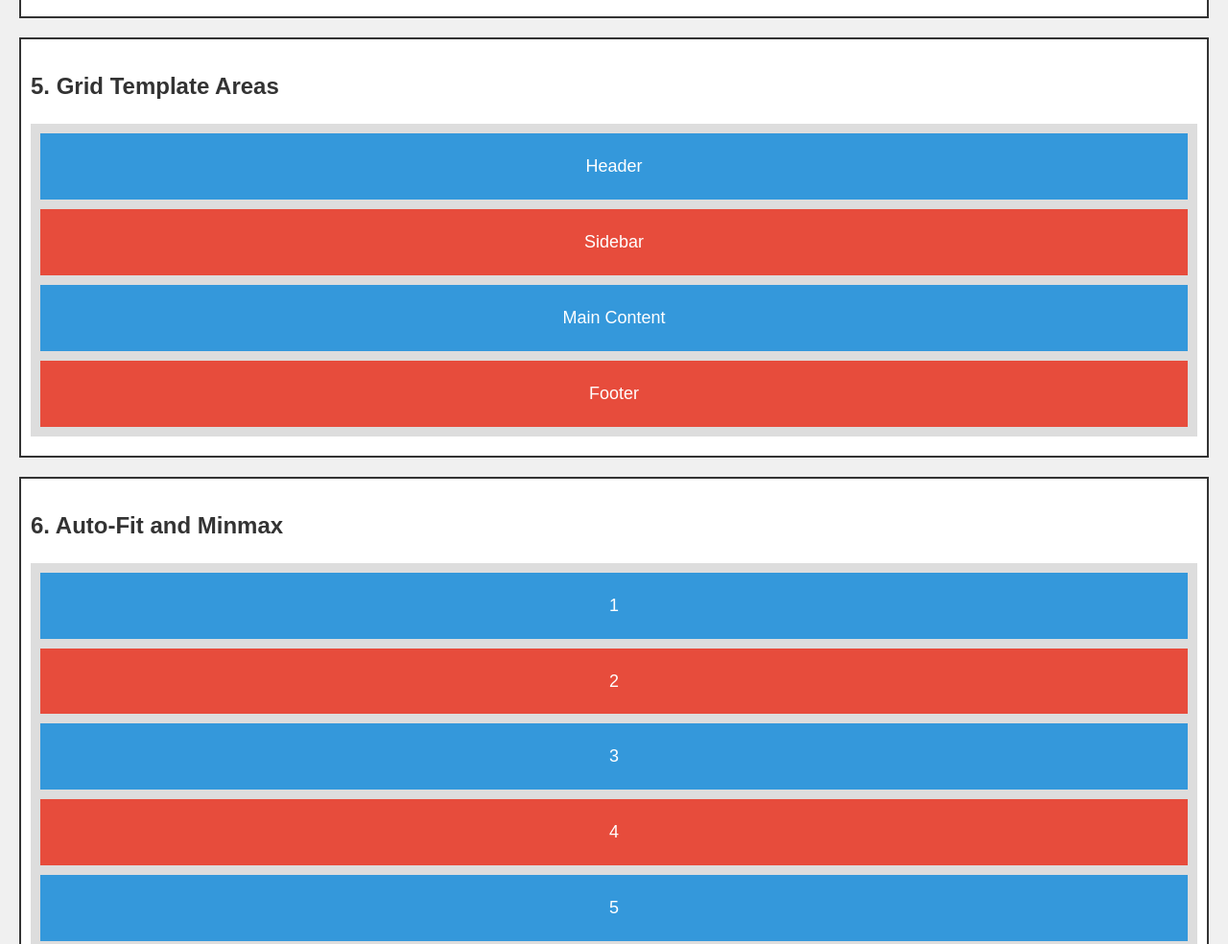
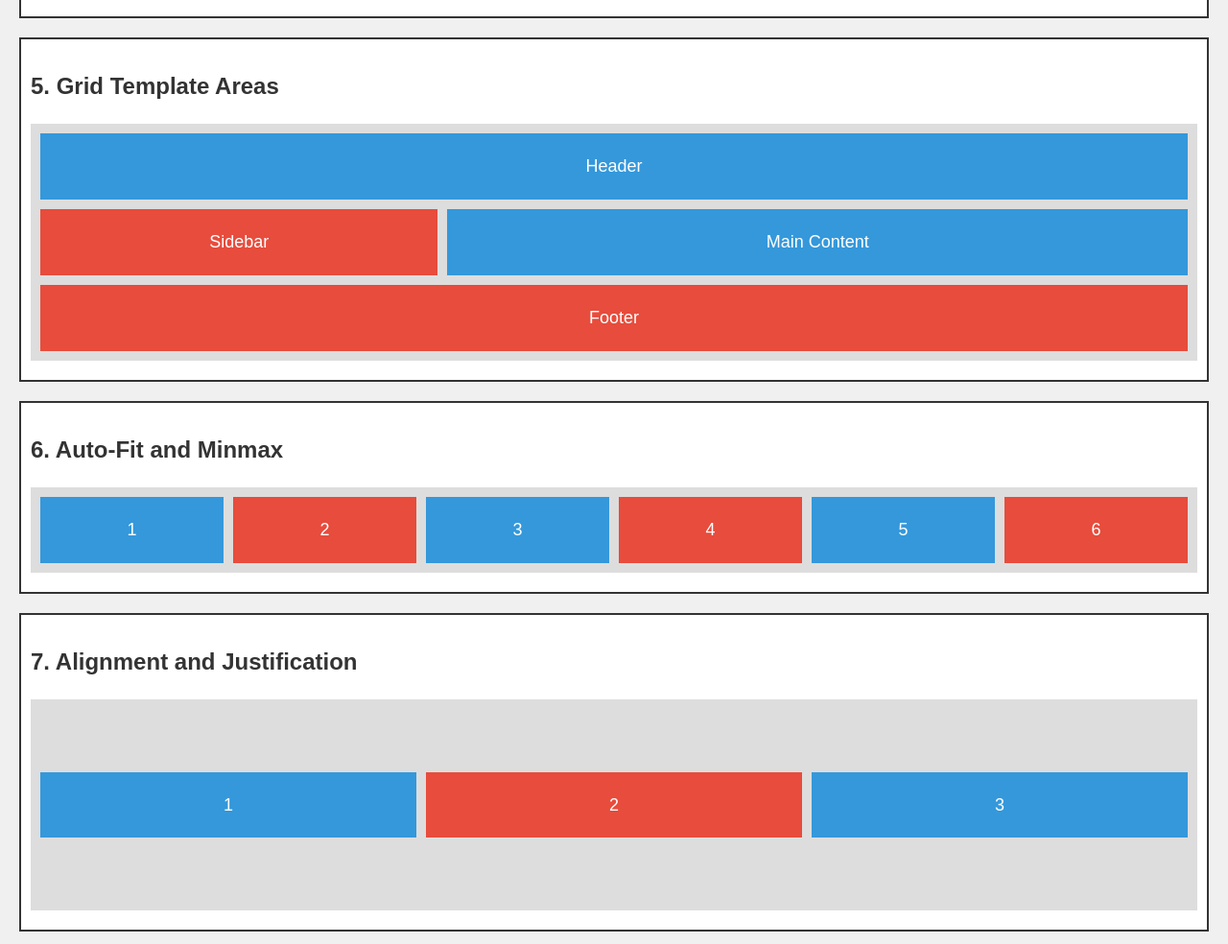
Before and after one commit to Jay-Govind/Web-Dev, a plain HTML site: page CSS/07_grid/gridpatterns.html in a window 1280 px wide. Shown: the part 1580-2564 px from the top of the page at 96% size. Drawn offline with Linux system fonts and the light colour scheme.

Commit message:
add the files

```diff
--- a/CSS/07_grid/gridpatterns.html
+++ b/CSS/07_grid/gridpatterns.html
@@ -108,17 +108,25 @@
 
     <div class="container">
       <h2>5. Grid Template Areas</h2>
-      <div class="grid-container">
-        <div class="box">Header</div>
-        <div class="box">Sidebar</div>
-        <div class="box">Main Content</div>
-        <div class="box">Footer</div>
+      <div
+        class="grid-container"
+        style="
+          grid-template-areas: 'header header header' 'sidebar main main' 'footer footer footer';
+        "
+      >
+        <div class="box" style="grid-area: header">Header</div>
+        <div class="box" style="grid-area: sidebar">Sidebar</div>
+        <div class="box" style="grid-area: main">Main Content</div>
+        <div class="box" style="grid-area: footer">Footer</div>
       </div>
     </div>
 
     <div class="container">
       <h2>6. Auto-Fit and Minmax</h2>
-      <div class="grid-container">
+      <div
+        class="grid-container"
+        style="grid-template-columns: repeat(auto-fit, minmax(100px, 1fr))"
+      >
         <div class="box">1</div>
         <div class="box">2</div>
         <div class="box">3</div>
@@ -130,7 +138,14 @@
 
     <div class="container">
       <h2>7. Alignment and Justification</h2>
-      <div class="grid-container">
+      <div
+        class="grid-container"
+        style="
+          grid-template-columns: repeat(3, 1fr);
+          align-items: center;
+          height: 200px;
+        "
+      >
         <div class="box">1</div>
         <div class="box">2</div>
         <div class="box">3</div>
@@ -139,9 +154,9 @@
 
     <div class="container">
       <h2>8. Nested Grids</h2>
-      <div class="grid-container">
+      <div class="grid-container" style="grid-template-columns: 1fr 1fr">
         <div class="box">1</div>
-        <div class="grid-container">
+        <div class="grid-container" style="grid-template-columns: 1fr 1fr">
           <div class="box" style="background-color: #27ae60">2.1</div>
           <div class="box" style="background-color: #27ae60">2.2</div>
           <div class="box" style="background-color: #27ae60">2.3</div>
@@ -152,12 +167,20 @@
 
     <div class="container">
       <h2>9. Grid with Auto Rows</h2>
-      <div class="grid-container">
+      <div
+        class="grid-container"
+        style="
+          grid-template-columns: repeat(3, 1fr);
+          grid-auto-rows: minmax(100px, auto);
+        "
+      >
         <div class="box">1</div>
         <div class="box">2</div>
         <div class="box">3</div>
         <div class="box">4</div>
-        <div class="box">5 (taller content) and there is more content</div>
+        <div class="box" style="padding: 40px">
+          5 (taller content) and there is more content
+        </div>
         <div class="box">6</div>
       </div>
     </div>
```
